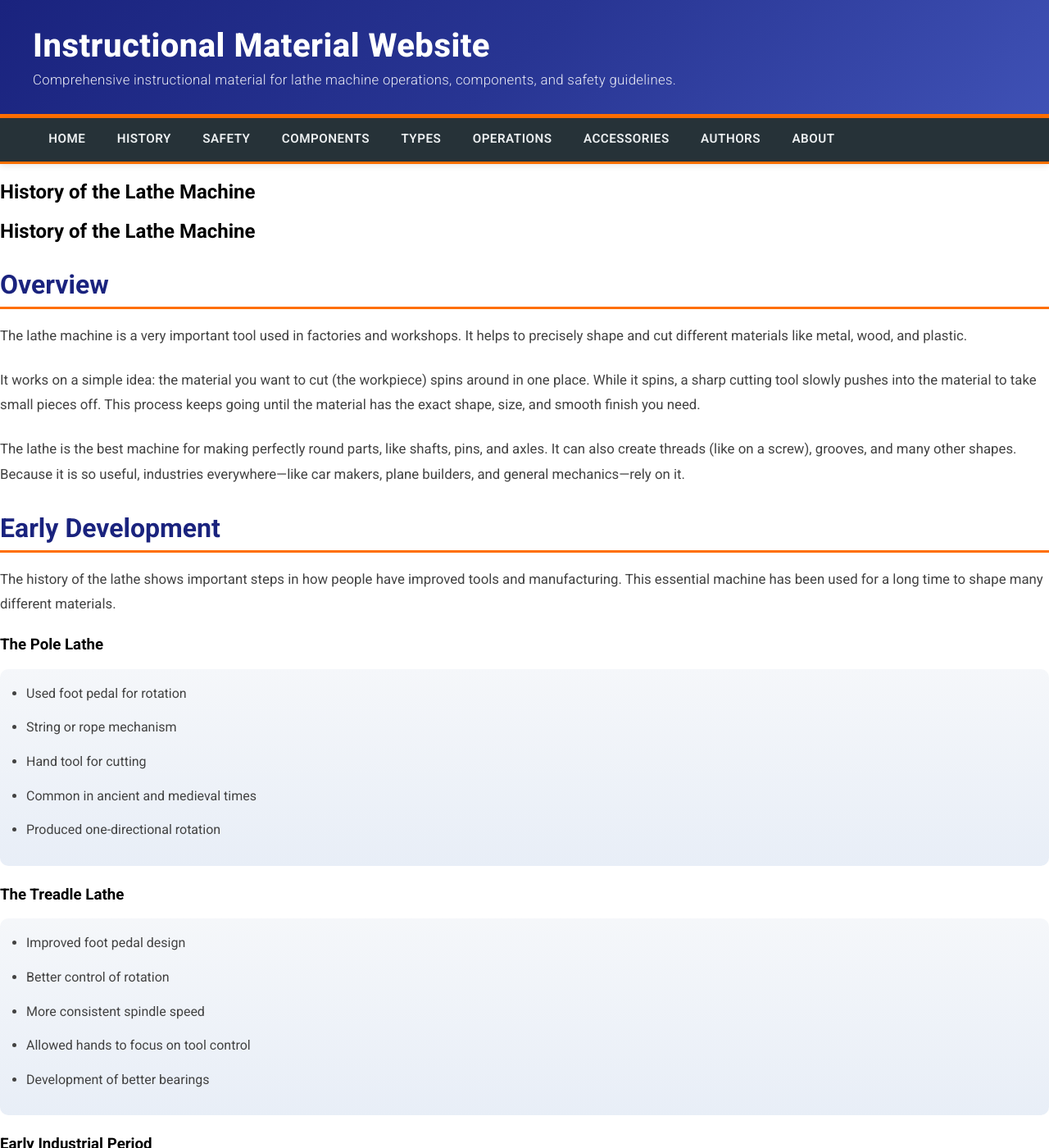
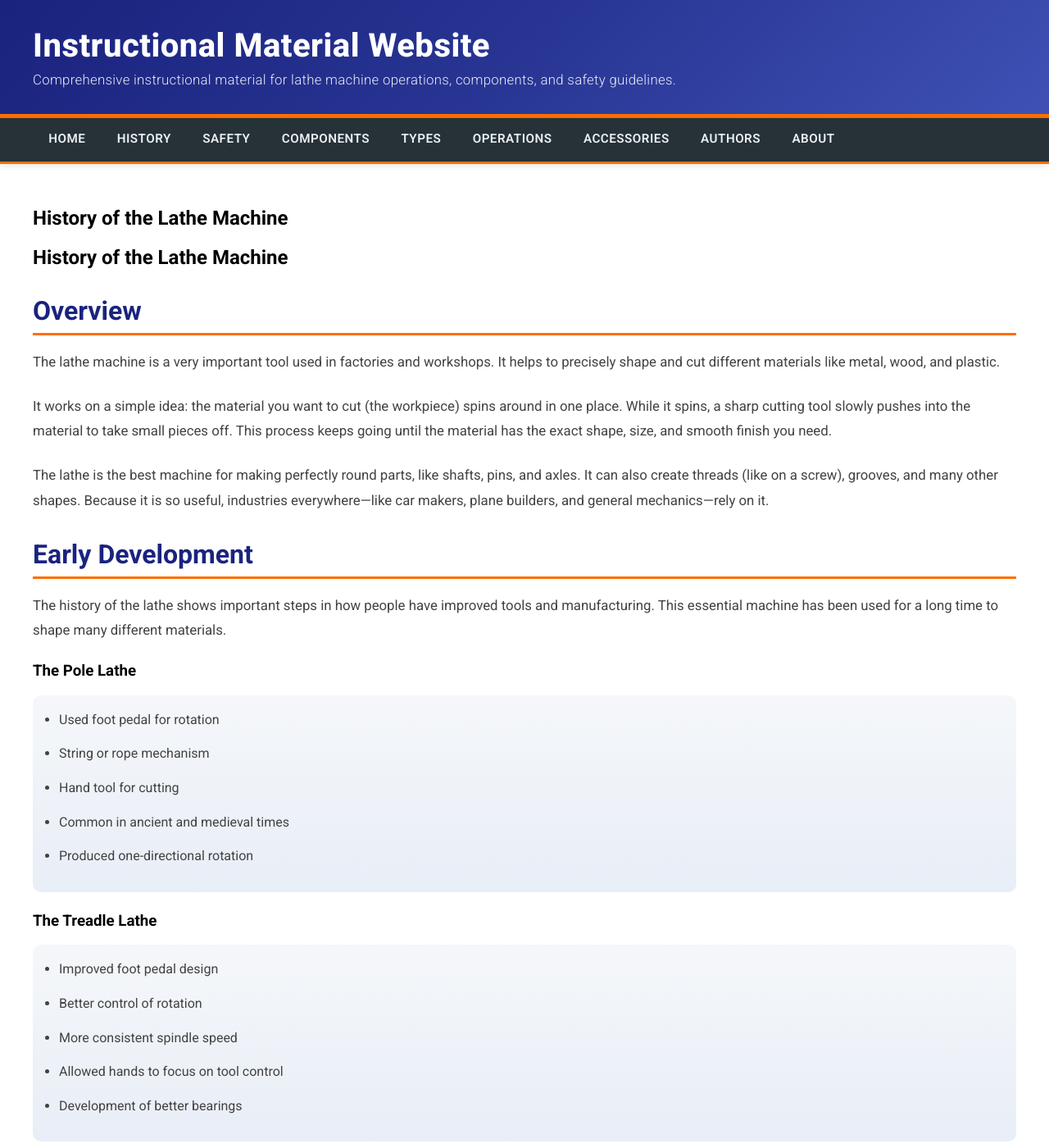
Before and after one commit to chivarly/staticwebsite, a Jekyll site: the page built from pages/history.md, in a window 1280 px wide and 1400 px high. Shown: the whole window at 82% size. Built offline with Jekyll 4.4.1, drawn with Linux system fonts in a browser that asks for light colours.

Commit message:
Fixed history style

```diff
--- a/assets/css/style.css
+++ b/assets/css/style.css
@@ -9,6 +9,7 @@ body {
 .post.operation,
 .operation-nav,
 .post.component,
+.post.history,
 .component-nav {
     padding-inline: 1.5rem;
     max-width: 1200px;
@@ -16,6 +17,7 @@ body {
 }
 
 .post.operation,
-.post.component {
+.post.component,
+.post.history {
   padding-top: 2rem;
 }
```
